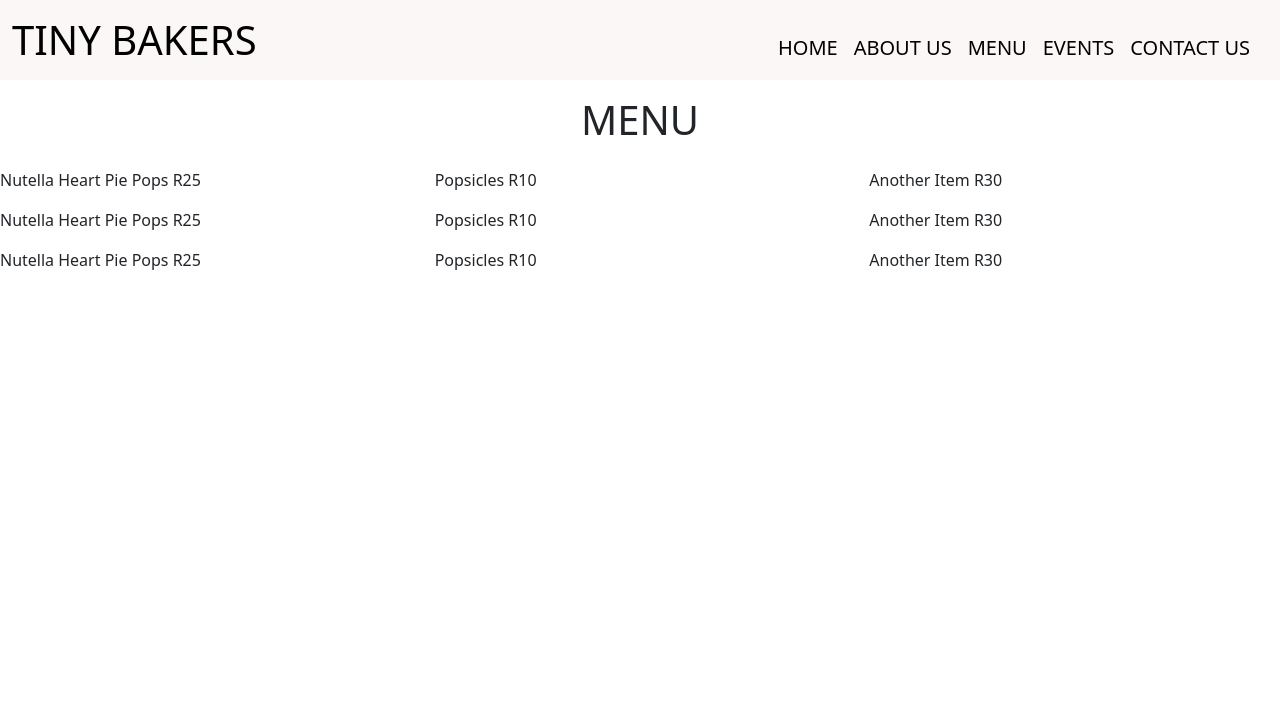
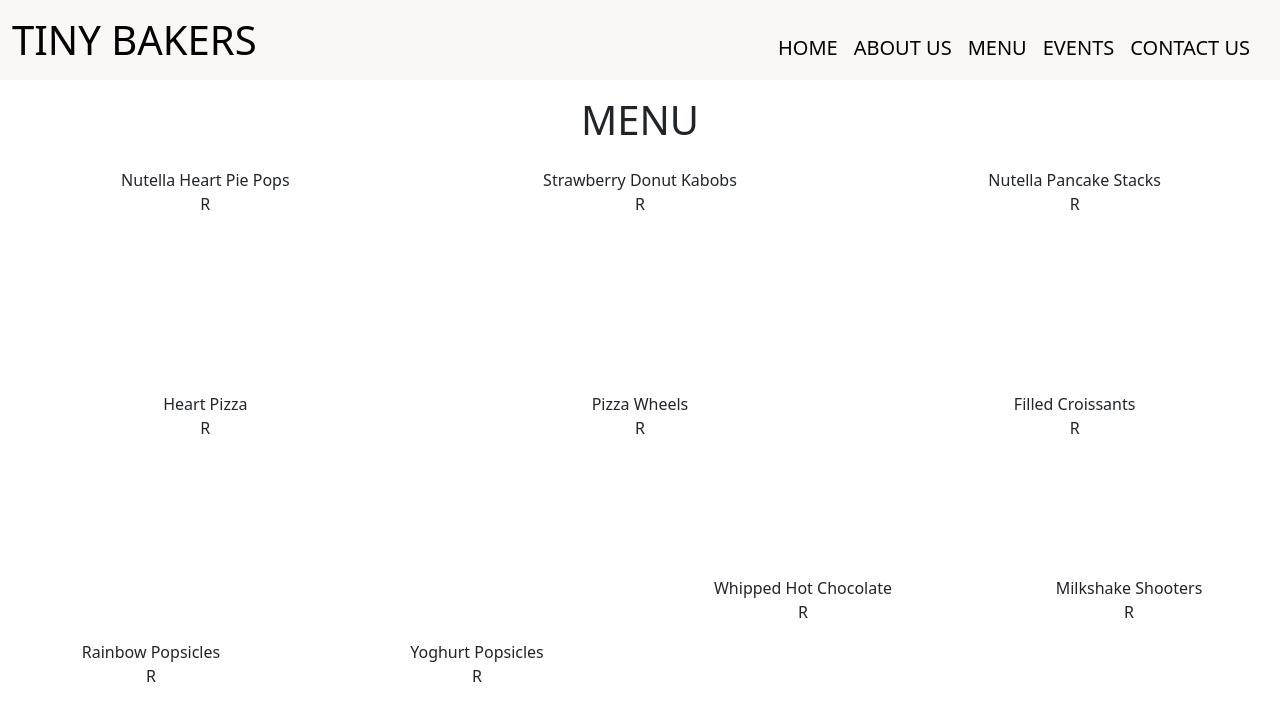
Before and after one commit to mhlangathabile/react-little-bakers, a React (Create React App) app: page /MenuPage in a window 1280 px wide. Shown: the top 720 px of the page. Built offline with nearby package versions, Linux system fonts and the light colour scheme.

Commit message:
React Loops

```diff
--- a/src/Component/MenuPage.js
+++ b/src/Component/MenuPage.js
@@ -5,15 +5,43 @@ const MenuPage = () => {
   let Menu = [
     {
       name: "Nutella Heart Pie Pops",
-      price: "R25",
+      price: "R",
     },
     {
-      name: "Popsicles",
-      price: "R10",
+      name: "Strawberry Donut Kabobs",
+      price: "R",
     },
     {
-      name: "Another Item",
-      price: "R30",
+      name: "Nutella Pancake Stacks",
+      price: "R",
+    },
+    {
+      label: "Heart Pizza",
+      cost: "R",
+    },
+    {
+      label: "Pizza Wheels",
+      cost: "R",
+    },
+    {
+      label: "Filled Croissants",
+      cost: "R",
+    },
+    {
+      tag: "Whipped Hot Chocolate",
+      value: "R",
+    },
+    {
+      tag: "Milkshake Shooters",
+      value: "R",
+    },
+    {
+      tag: "Rainbow Popsicles",
+      value: "R",
+    },
+    {
+      tag: "Yoghurt Popsicles",
+      value: "R",
     },
   ];
 
@@ -23,27 +51,29 @@ const MenuPage = () => {
       <h1 className="text-center p-3">MENU</h1>
       <div className="row">
         {Menu.map((item, index) => (
-          <div className="col-4" key={index}>
+          <div className="col-4 text-center" key={index}>
             <p>
-              {item.name} {item.price}
+              {item.name}
+              <br /> {item.price}
             </p>
           </div>
         ))}
       </div>
       <div className="row">
         {Menu.map((item, index) => (
-          <div className="col-4" key={index}>
+          <div className="col-4 text-center" key={index}>
             <p>
-              {item.name} {item.price}
+              {item.label} <br /> {item.cost}
             </p>
           </div>
         ))}
       </div>
       <div className="row">
         {Menu.map((item, index) => (
-          <div className="col-4" key={index}>
+          <div className="col-3 text-center" key={index}>
             <p>
-              {item.name} {item.price}
+              {item.tag} <br />
+              {item.value}
             </p>
           </div>
         ))}
```
Also changed, not shown: src/Images/Filled Croissants.jpg (renamed from src/Images/Ham and Cheese Croissants.jpg).
